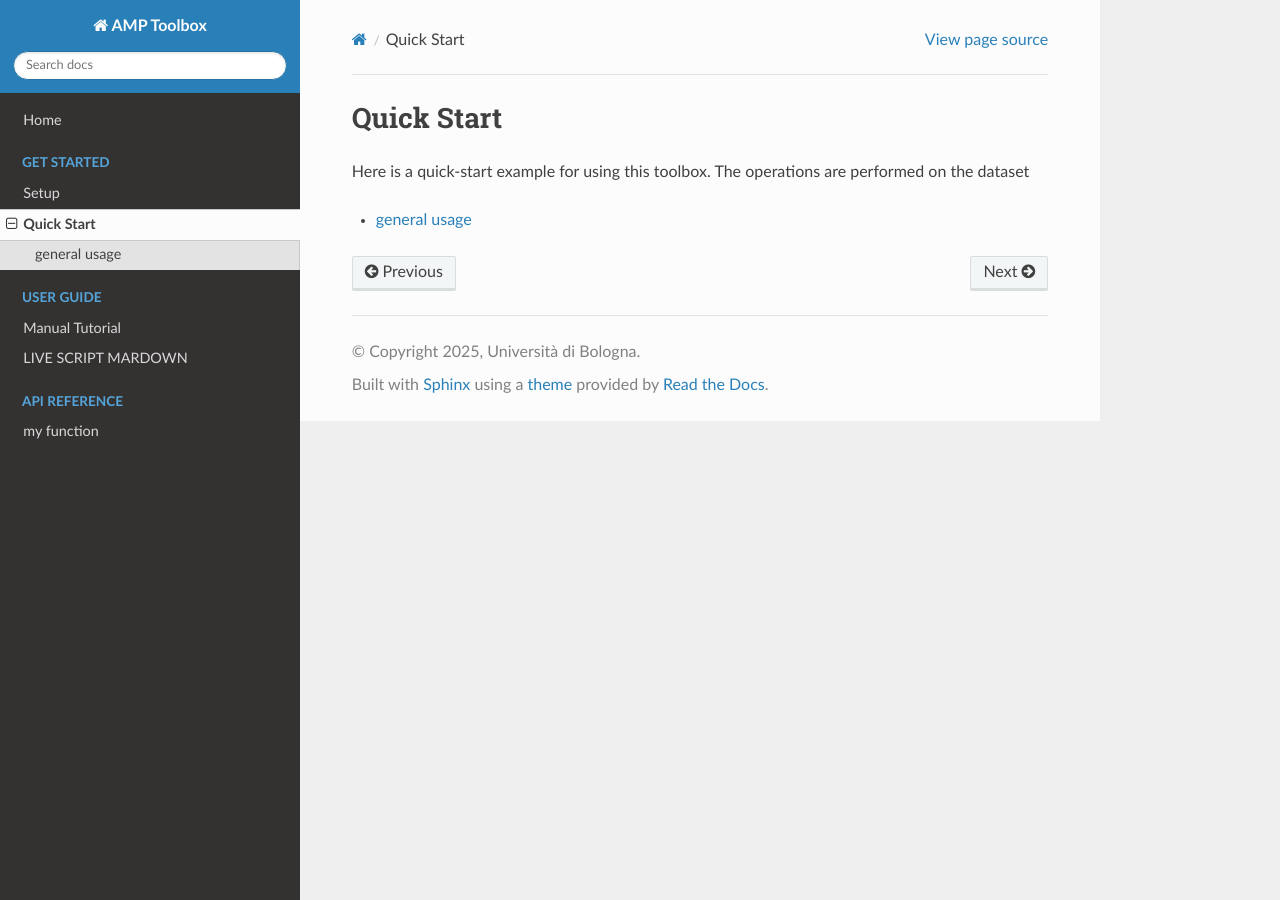
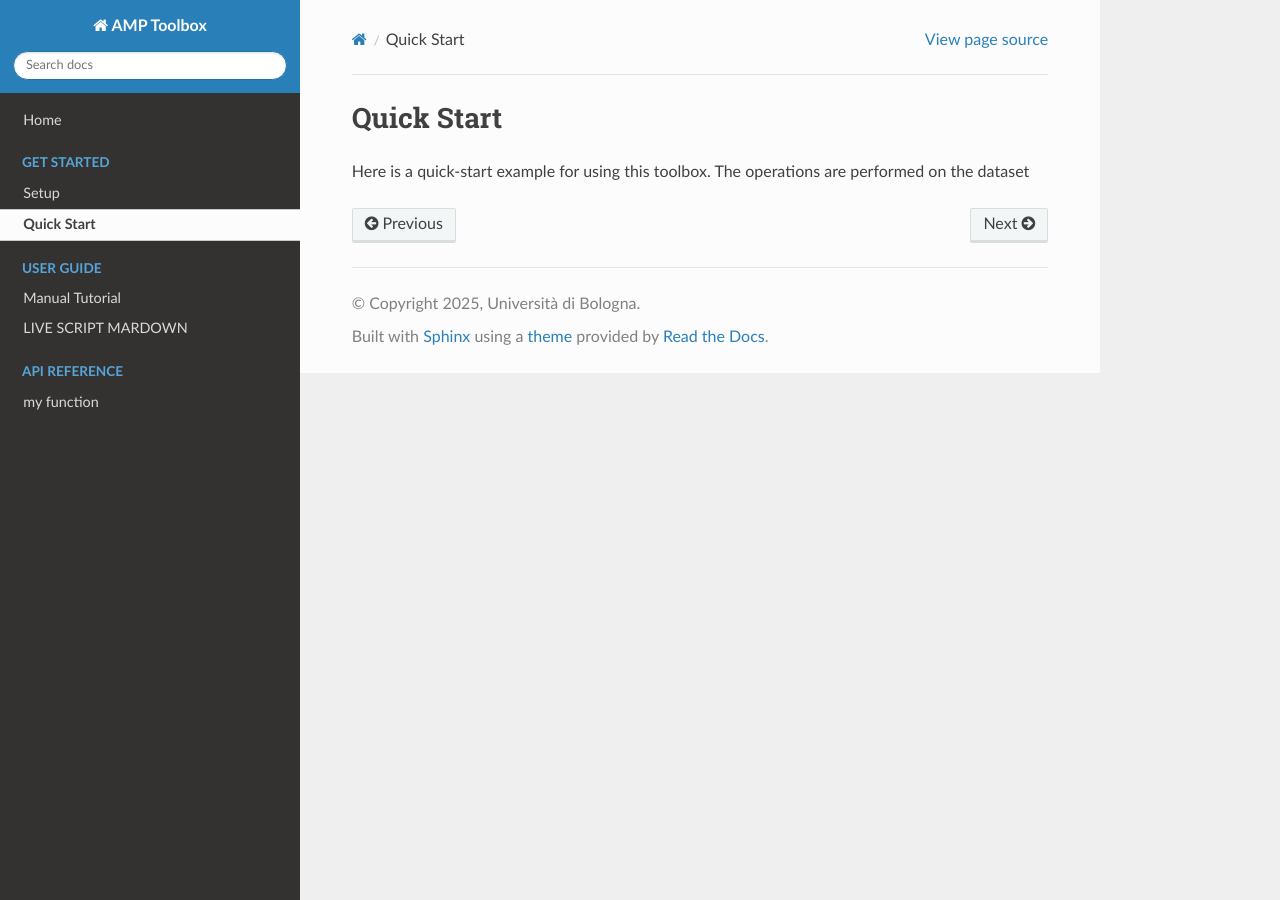
Before and after one commit to AndreaFrasson/ToolBox, a Sphinx documentation site: the page built from docs/source/get_started/quick_start.rst, in a window 1280 px wide. Built offline with Sphinx 7.4.7 and the Read the Docs theme 3.1.0, drawn with Linux system fonts in a browser that asks for light colours.

Commit message:
Update quick_start.rst

```diff
--- a/docs/source/get_started/quick_start.rst
+++ b/docs/source/get_started/quick_start.rst
@@ -2,9 +2,3 @@ Quick Start
 ===============
 Here is a quick-start example for using this toolbox.
 The operations are performed on the dataset
-
-
-.. toctree::
-   :maxdepth: 1
-
-   examples/general_usage
```
